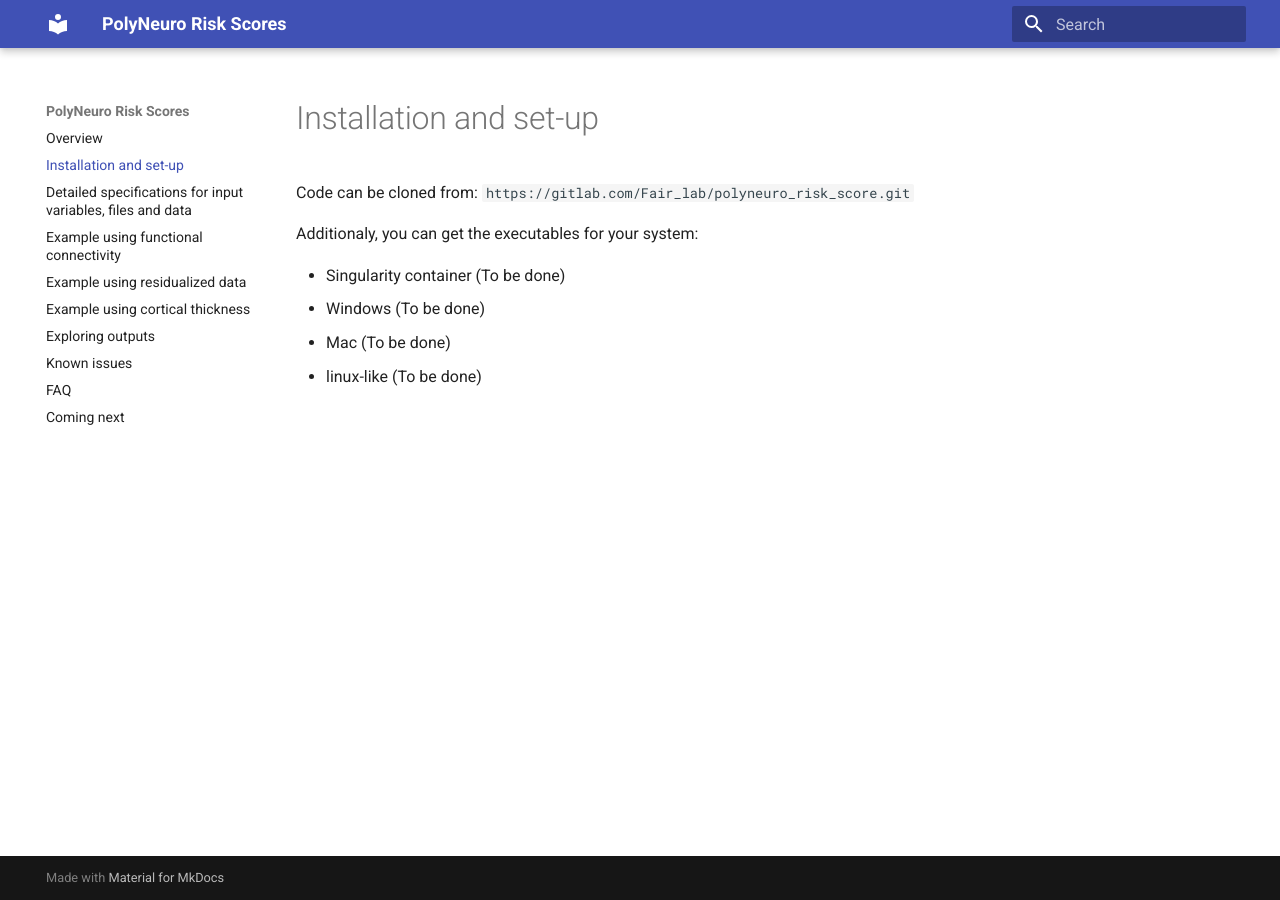
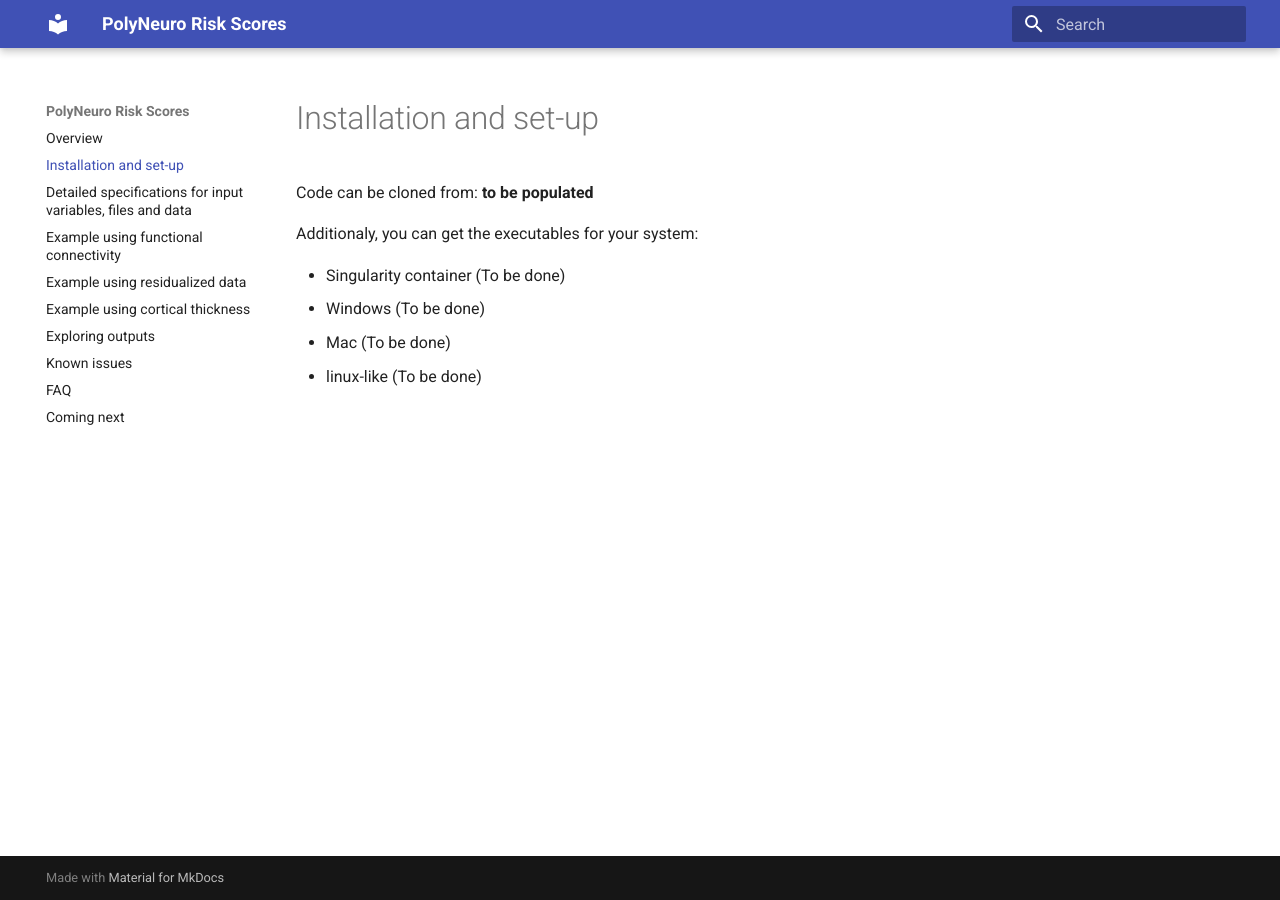
Before and after one commit to omiranda/polyneuro_risk_score, an MkDocs documentation site: the page built from docs/install_and_setup.md, in a window 1280 px wide. Built offline with MkDocs 1.6.1 and Material for MkDocs 9.7.7, drawn with Linux system fonts in a browser that asks for light colours; old or Windows-style settings are respelled for this version of MkDocs.

Commit message:
Update install_and_setup.md

```diff
--- a/docs/install_and_setup.md
+++ b/docs/install_and_setup.md
@@ -1,4 +1,4 @@
-Code can be cloned from: `https://gitlab.com/Fair_lab/polyneuro_risk_score.git`
+Code can be cloned from: **to be populated**
 
 Additionaly, you can get the executables for your system:
 
```
